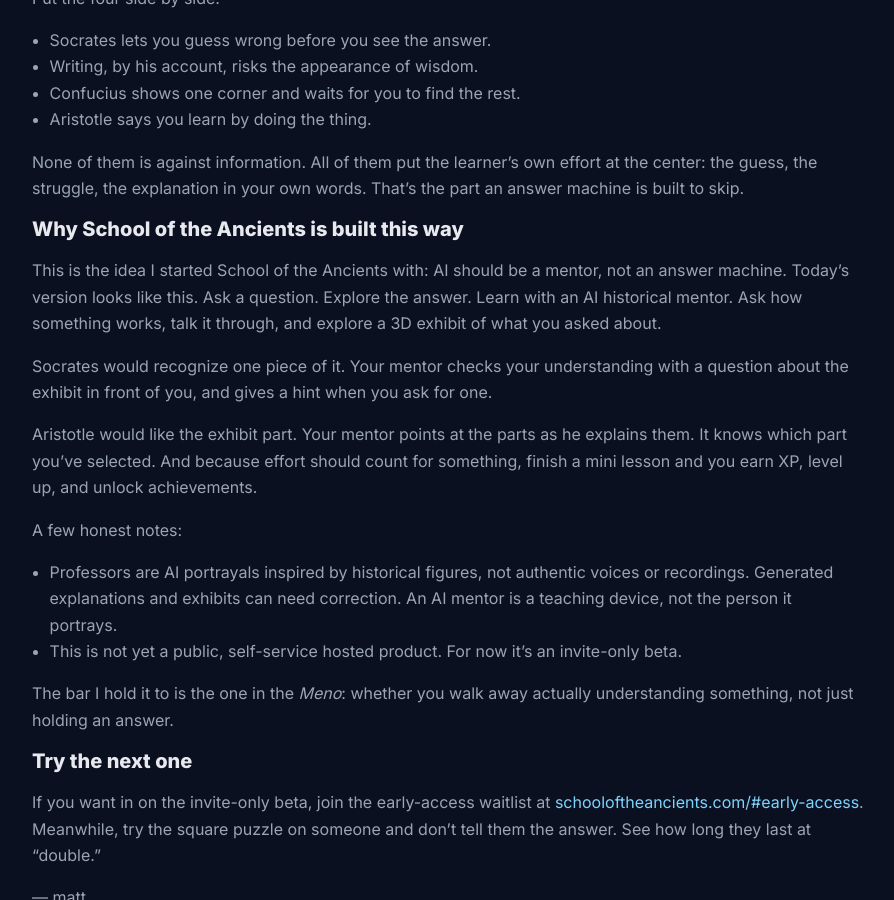
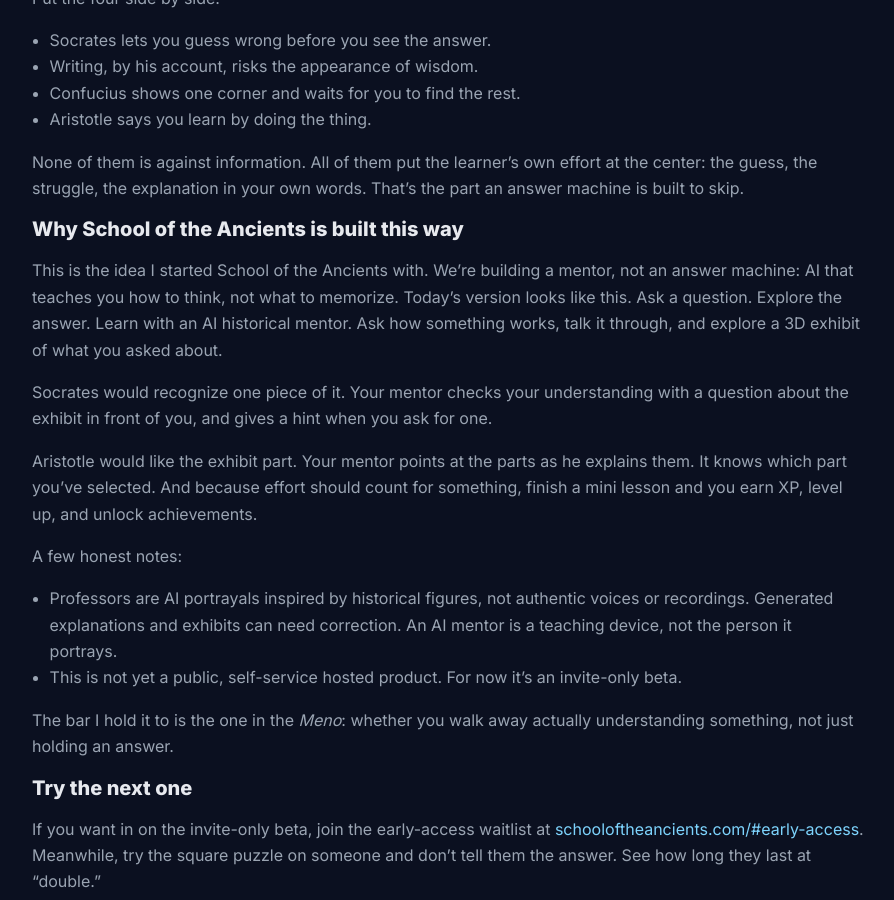
Before and after one commit to School-of-the-Ancients/School-of-the-Ancients.github.io, a Jekyll site: the page built from blog/_posts/2026-10-28-what-the-oldest-schools-knew.md, in a window 1280 px wide and 900 px high, scrolled down 2171 px. Shown: the whole window, without its empty margins (192-1086 px from the left). Built offline with Jekyll 4.4.1, drawn with Linux system fonts in a browser that asks for light colours.

Commit message:
Use the approved vision line in the first post.
Co-authored-by: thetopham <thetopham@users.noreply.github.com>

```diff
--- a/blog/_posts/2026-10-28-what-the-oldest-schools-knew.md
+++ b/blog/_posts/2026-10-28-what-the-oldest-schools-knew.md
@@ -61,7 +61,7 @@ None of them is against information. All of them put the learner's own effort at
 
 ## Why School of the Ancients is built this way
 
-This is the idea I started School of the Ancients with: AI should be a mentor, not an answer machine. Today's version looks like this. Ask a question. Explore the answer. Learn with an AI historical mentor. Ask how something works, talk it through, and explore a 3D exhibit of what you asked about.
+This is the idea I started School of the Ancients with. We're building a mentor, not an answer machine: AI that teaches you how to think, not what to memorize. Today's version looks like this. Ask a question. Explore the answer. Learn with an AI historical mentor. Ask how something works, talk it through, and explore a 3D exhibit of what you asked about.
 
 Socrates would recognize one piece of it. Your mentor checks your understanding with a question about the exhibit in front of you, and gives a hint when you ask for one.
 
```
